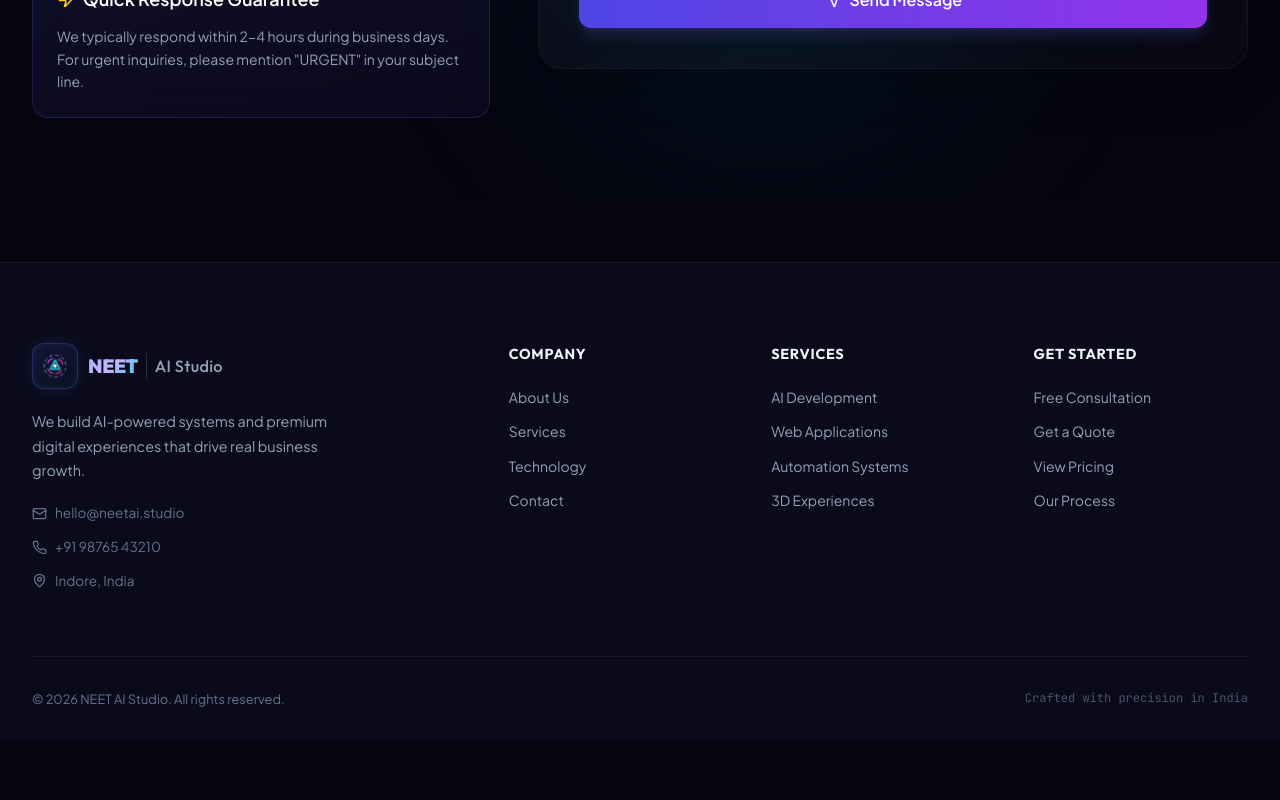
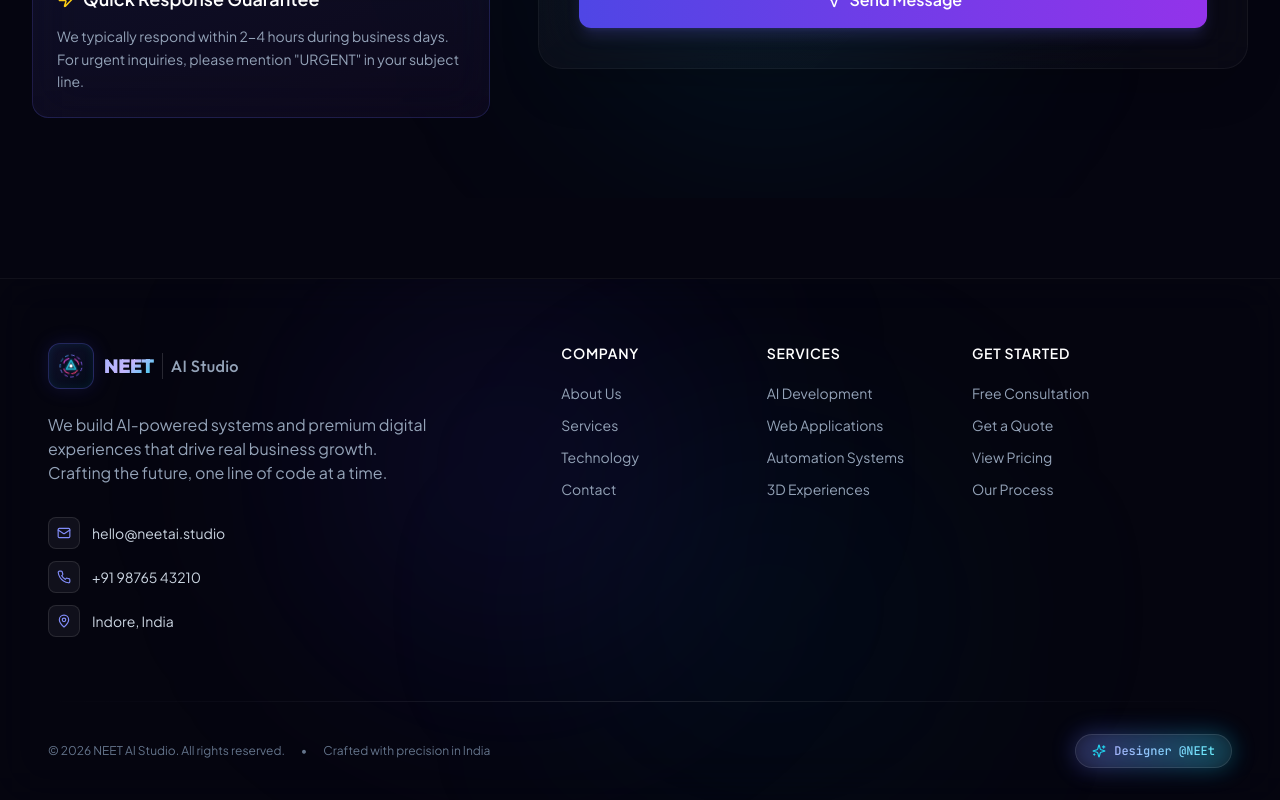
Before and after one commit to kalispidyman/raagneet, a React (Vite) app: page /contact in a window 1280 px wide. Shown: the part 945-1745 px from the top of the page. Before the commit the page ends 1686 px from the top, so only its background shows below. Built offline with nearby package versions, Linux system fonts and the light colour scheme.

Commit message:
Redesign footer with premium glassmorphism, staggered animations, and Designer @NEEt badge

```diff
--- a/src/components/Footer.jsx
+++ b/src/components/Footer.jsx
@@ -1,62 +1,154 @@
 import React from 'react';
 import { Link } from 'react-router-dom';
-import { Mail, MapPin, Phone, ArrowUpRight } from 'lucide-react';
+import { Mail, MapPin, Phone, ArrowUpRight, Sparkles } from 'lucide-react';
+import { motion } from 'framer-motion';
 import Logo from './Logo';
+
+const containerVariants = {
+  hidden: { opacity: 0 },
+  visible: {
+    opacity: 1,
+    transition: {
+      staggerChildren: 0.1,
+      delayChildren: 0.2,
+    },
+  },
+};
+
+const itemVariants = {
+  hidden: { opacity: 0, y: 20 },
+  visible: { opacity: 1, y: 0, transition: { duration: 0.6, ease: 'easeOut' } },
+};
 
 export default function Footer() {
   return (
-    <footer className="footer-premium">
-      <div className="footer-inner">
-        <div className="footer-top">
-          <div className="footer-brand">
+    <footer className="relative mt-20 border-t border-white/5 bg-[#050510]/80 backdrop-blur-xl overflow-hidden">
+      {/* Ambient background glows */}
+      <div className="absolute top-0 left-1/4 w-96 h-96 bg-indigo-600/10 rounded-full blur-[120px] pointer-events-none" />
+      <div className="absolute bottom-0 right-1/4 w-96 h-96 bg-cyan-500/5 rounded-full blur-[120px] pointer-events-none" />
+
+      <motion.div
+        className="relative z-10 max-w-7xl mx-auto px-6 md:px-12 pt-16 pb-8"
+        variants={containerVariants}
+        initial="hidden"
+        whileInView="visible"
+        viewport={{ once: true, amount: 0.2 }}
+      >
+        <div className="grid grid-cols-1 md:grid-cols-2 lg:grid-cols-12 gap-12 mb-16">
+          {/* Brand Section */}
+          <motion.div className="lg:col-span-5 flex flex-col gap-6" variants={itemVariants}>
             <Logo size="md" />
-            <p className="footer-tagline">We build AI-powered systems and premium digital experiences that drive real business growth.</p>
-            <div className="footer-contact-info">
-              <a href="mailto:hello@neetai.studio" className="footer-contact-item">
-                <Mail size={15} />
-                <span>hello@neetai.studio</span>
+            <p className="text-slate-400 text-sm md:text-base leading-relaxed max-w-sm">
+              We build AI-powered systems and premium digital experiences that drive real business growth. Crafting the future, one line of code at a time.
+            </p>
+            <div className="flex flex-col gap-3 mt-2">
+              <a href="mailto:hello@neetai.studio" className="group flex items-center gap-3 text-slate-300 hover:text-white transition-colors text-sm">
+                <div className="w-8 h-8 rounded-lg bg-white/5 border border-white/10 flex items-center justify-center group-hover:bg-indigo-500/20 group-hover:border-indigo-500/50 transition-all">
+                  <Mail size={14} className="text-indigo-400" />
+                </div>
+                hello@neetai.studio
               </a>
-              <a href="tel:+919876543210" className="footer-contact-item">
-                <Phone size={15} />
-                <span>+91 98765 43210</span>
+              <a href="tel:+919876543210" className="group flex items-center gap-3 text-slate-300 hover:text-white transition-colors text-sm">
+                <div className="w-8 h-8 rounded-lg bg-white/5 border border-white/10 flex items-center justify-center group-hover:bg-indigo-500/20 group-hover:border-indigo-500/50 transition-all">
+                  <Phone size={14} className="text-indigo-400" />
+                </div>
+                +91 98765 43210
               </a>
-              <div className="footer-contact-item">
-                <MapPin size={15} />
-                <span>Indore, India</span>
+              <div className="group flex items-center gap-3 text-slate-300 text-sm">
+                <div className="w-8 h-8 rounded-lg bg-white/5 border border-white/10 flex items-center justify-center">
+                  <MapPin size={14} className="text-indigo-400" />
+                </div>
+                Indore, India
               </div>
             </div>
+          </motion.div>
+
+          {/* Links Sections */}
+          <motion.div className="lg:col-span-2" variants={itemVariants}>
+            <h4 className="text-white font-semibold text-sm uppercase tracking-wider mb-5">Company</h4>
+            <ul className="flex flex-col gap-3">
+              {[
+                { label: 'About Us', to: '/about' },
+                { label: 'Services', to: '/products' },
+                { label: 'Technology', to: '/technology' },
+                { label: 'Contact', to: '/contact' }
+              ].map((item, i) => (
+                <li key={i}>
+                  <Link to={item.to} className="text-slate-400 hover:text-white hover:translate-x-1 transition-all duration-300 text-sm flex items-center gap-1 group">
+                    {item.label}
+                    <ArrowUpRight size={12} className="opacity-0 group-hover:opacity-100 transition-opacity" />
+                  </Link>
+                </li>
+              ))}
+            </ul>
+          </motion.div>
+
+          <motion.div className="lg:col-span-2" variants={itemVariants}>
+            <h4 className="text-white font-semibold text-sm uppercase tracking-wider mb-5">Services</h4>
+            <ul className="flex flex-col gap-3">
+              {[
+                { label: 'AI Development', to: '/products' },
+                { label: 'Web Applications', to: '/products' },
+                { label: 'Automation Systems', to: '/products' },
+                { label: '3D Experiences', to: '/products' }
+              ].map((item, i) => (
+                <li key={i}>
+                  <Link to={item.to} className="text-slate-400 hover:text-white hover:translate-x-1 transition-all duration-300 text-sm flex items-center gap-1 group">
+                    {item.label}
+                    <ArrowUpRight size={12} className="opacity-0 group-hover:opacity-100 transition-opacity" />
+                  </Link>
+                </li>
+              ))}
+            </ul>
+          </motion.div>
+
+          <motion.div className="lg:col-span-3" variants={itemVariants}>
+            <h4 className="text-white font-semibold text-sm uppercase tracking-wider mb-5">Get Started</h4>
+            <ul className="flex flex-col gap-3">
+              {[
+                { label: 'Free Consultation', to: '/contact' },
+                { label: 'Get a Quote', to: '/contact' },
+                { label: 'View Pricing', to: '/products' },
+                { label: 'Our Process', to: '/about' }
+              ].map((item, i) => (
+                <li key={i}>
+                  <Link to={item.to} className="text-slate-400 hover:text-white hover:translate-x-1 transition-all duration-300 text-sm flex items-center gap-1 group">
+                    {item.label}
+                    <ArrowUpRight size={12} className="opacity-0 group-hover:opacity-100 transition-opacity" />
+                  </Link>
+                </li>
+              ))}
+            </ul>
+          </motion.div>
+        </div>
+
+        {/* Divider */}
+        <div className="h-px w-full bg-gradient-to-r from-transparent via-white/10 to-transparent mb-8" />
+
+        {/* Bottom Section */}
+        <motion.div className="flex flex-col md:flex-row items-center justify-between gap-6" variants={itemVariants}>
+          <div className="flex flex-col md:flex-row items-center gap-4 text-xs text-slate-500">
+            <p>&copy; {new Date().getFullYear()} NEET AI Studio. All rights reserved.</p>
+            <span className="hidden md:block">•</span>
+            <p>Crafted with precision in India</p>
           </div>
 
-          <div className="footer-links-group">
-            <h4>Company</h4>
-            <Link to="/about">About Us</Link>
-            <Link to="/products">Services</Link>
-            <Link to="/technology">Technology</Link>
-            <Link to="/contact">Contact</Link>
-          </div>
-
-          <div className="footer-links-group">
-            <h4>Services</h4>
-            <Link to="/products">AI Development</Link>
-            <Link to="/products">Web Applications</Link>
-            <Link to="/products">Automation Systems</Link>
-            <Link to="/products">3D Experiences</Link>
-          </div>
-
-          <div className="footer-links-group">
-            <h4>Get Started</h4>
-            <Link to="/contact">Free Consultation</Link>
-            <Link to="/contact">Get a Quote</Link>
-            <Link to="/products">View Pricing</Link>
-            <Link to="/about">Our Process</Link>
-          </div>
-        </div>
-
-        <div className="footer-bottom">
-          <p>&copy; {new Date().getFullYear()} NEET AI Studio. All rights reserved.</p>
-          <p className="footer-made">Crafted with precision in India</p>
-        </div>
-      </div>
+          {/* Designer Badge */}
+          <motion.div
+            className="relative group cursor-pointer"
+            whileHover={{ scale: 1.05 }}
+            transition={{ type: 'spring', stiffness: 300 }}
+          >
+            <div className="absolute inset-0 bg-gradient-to-r from-indigo-500 to-cyan-500 rounded-full blur-md opacity-40 group-hover:opacity-75 transition-opacity" />
+            <div className="relative flex items-center gap-2 px-4 py-2 rounded-full bg-white/5 border border-white/10 backdrop-blur-md">
+              <Sparkles size={14} className="text-cyan-400" />
+              <span className="text-xs font-mono font-medium bg-gradient-to-r from-indigo-300 to-cyan-300 bg-clip-text text-transparent">
+                Designer @NEEt
+              </span>
+            </div>
+          </motion.div>
+        </motion.div>
+      </motion.div>
     </footer>
   );
 }
```
